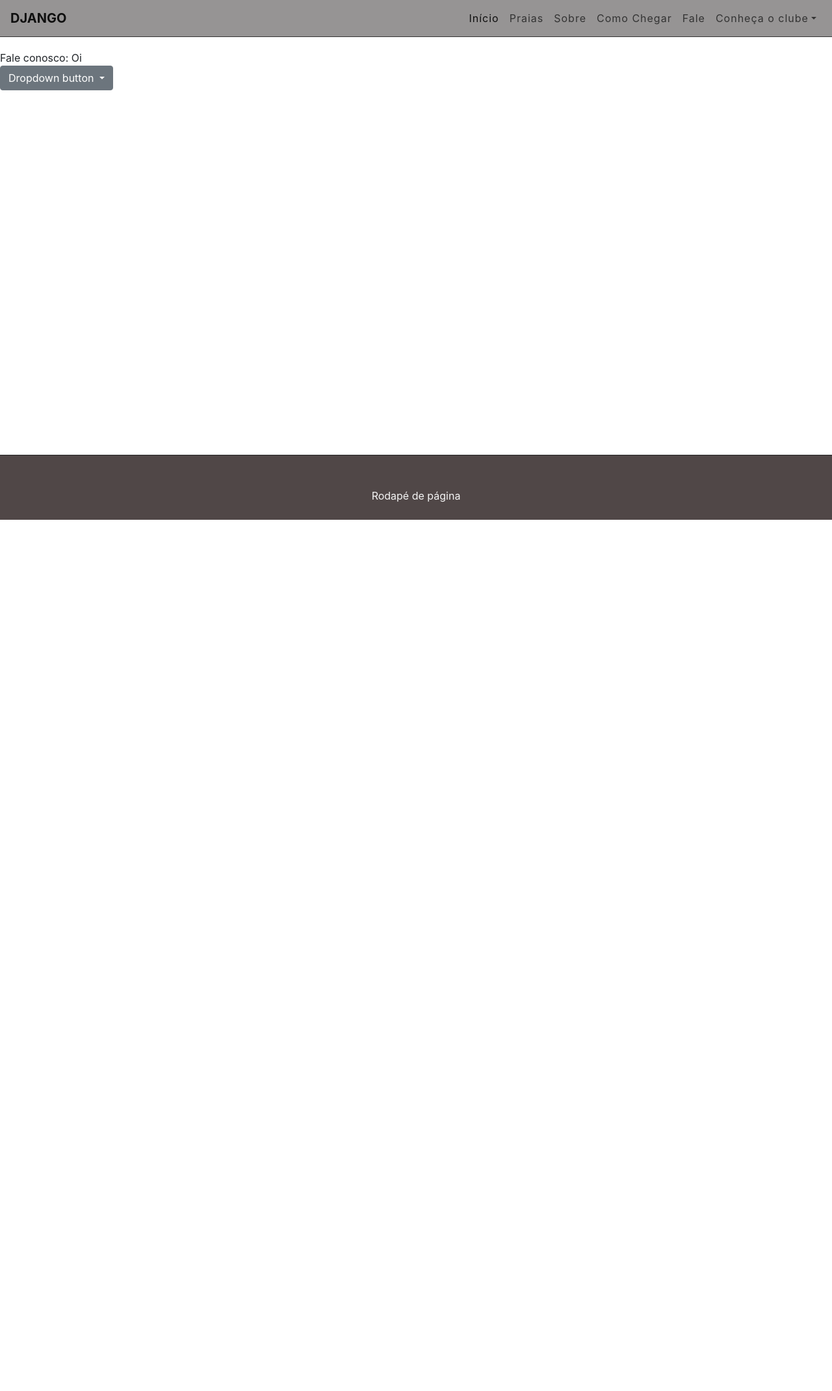
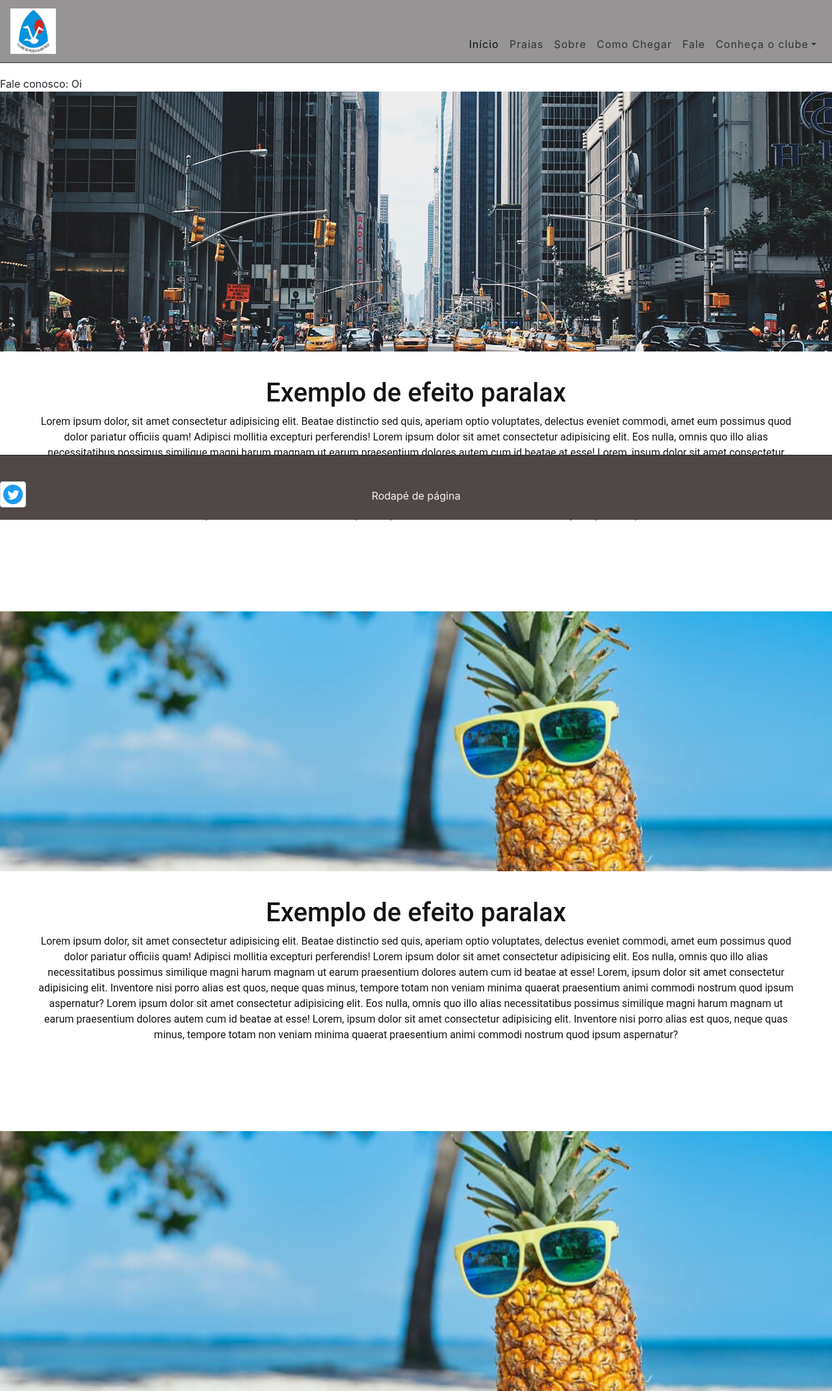
Before and after one commit to GabrielCalcada/alba-site, a Django app: page /Fale/ in a window 1280 px wide. Shown: the whole page at 65% size. Before the commit the page ends 800 px from the top, so only its background shows below. Run offline with Django 3.2, Linux system fonts and the light colour scheme; parts of the project's set-up code (start-up, migrations or seed data) failed here and were passed over; some libraries are stand-ins or nearby versions.

Commit message:
comecei a programar a pagina praia. Troquei o paralax para a página fale e coloquei um efeito slide na galeria de fotos da página praia.

```diff
--- a/static/css/base.css
+++ b/static/css/base.css
@@ -196,8 +196,9 @@ a {
 }
 
 .navbar-brand {
-    color: #333;
-    font-weight: bold;
+    /* color: #333;
+    font-weight: bold; */
+    max-width: 50px;
 }
 
 .navbar-light .navbar-nav a.nav-link {
@@ -253,40 +254,6 @@ footer p {
 }
 
 
-section{
-    width: 100%;
-    height: 400px;
-    text-align: center;
-    padding: 40px 4%;
-    font-family: roboto;
-    color: rgb(20, 20, 20);
-
-    background-position: center;
-    background-size: cover;
-    background-repeat: no-repeat;
-    background-attachment: fixed;
-
-}
-
-section p{
-    text-align: center;
-}
-
-h1{
-    margin-bottom: 20px;
-}
-
-
-section:nth-of-type(1){
-    background-image: url('../images/Fundo01.jpg');
-}
-section:nth-of-type(3){
-    background-image: url('../images/ferias.jpg');
-}
-section:nth-of-type(5){
-    background-image: url('../images/ferias.jpg');
-}
-
 /* codigo que deixa o rodapé no fundo da página
 EM CONSTRUÇÃO */
 #footer {
--- /dev/null
+++ b/static/css/fale.css
@@ -0,0 +1,34 @@
+/* Código para o efeito Paralax */
+section{
+    width: 100%;
+    height: 400px;
+    text-align: center;
+    padding: 40px 4%;
+    font-family: roboto;
+    color: rgb(20, 20, 20);
+
+    background-position: center;
+    background-size: cover;
+    background-repeat: no-repeat;
+    background-attachment: fixed;
+
+}
+
+section p{
+    text-align: center;
+}
+
+h1{
+    margin-bottom: 20px;
+}
+
+
+section:nth-of-type(1){
+    background-image: url('../images/Fundo01.jpg');
+}
+section:nth-of-type(3){
+    background-image: url('../images/ferias.jpg');
+}
+section:nth-of-type(5){
+    background-image: url('../images/ferias.jpg');
+}
--- a/templates/base.html
+++ b/templates/base.html
@@ -4,9 +4,9 @@
     <head>
         <meta charset="UTF-8">
         <meta http-equiv="X-UA-Compatible" content="IE=edge">
-        <meta name="viewport" content="width=device-width, initial-scale=1.0">
+        <meta name="viewport" content="width=device-width, initial-scale=1.0, maximum-scale=1.0">
         <!-- Os títulos das páginas mudam, logo a gente cria esse bloco para ele variar acom a s páginas -->
-        <title>{% block title %}{% endblock %}</title>
+        <title>{% block title %} Clube de pesca Albatroz{% endblock %}</title>
         <link rel="stylesheet" href="{% static 'css/base.css' %}">
     </head>
     <body>
@@ -33,7 +33,7 @@
         </header> -->
         <div>
         <nav class="navbar navbar-expand-lg navbar-light">
-            <a class="navbar-brand" href="#">DJANGO</a>
+            <div class="navbar-brand"><img src="../static/images/logo-alba.jpg" alt="Image" height="70" width="70" /></div>
             <button class="navbar-toggler" type="button" data-toggle="collapse" datatarget="#navbarSuportedContent">
                 <span class="navbar-toggle-icon"></span>
             </button>
@@ -75,6 +75,7 @@
             {% endblock content %}
             <footer id='footer'>
                 <p>Rodapé de página</p>
+                <a href="https://twitter.com/gabrielcalcada2"><img src="../static/images/Twitter-social-icons-circle-blue.png" height="40" width="40" class="media-object  img-responsive img-thumbnail"></a>
             </footer>
 
     <link rel="stylesheet" href="https://maxcdn.bootstrapcdn.com/bootstrap/4.0.0/css/bootstrap.min.css">
--- a/templates/fale.html
+++ b/templates/fale.html
@@ -2,16 +2,68 @@
 
 {% block content %}
 Fale conosco: Oi
+<!DOCTYPE html>
+<body>
 
-<div class="dropdown">
-    <button class="btn btn-secondary dropdown-toggle" type="button" id="dropdownMenuButton" data-toggle="dropdown" aria-haspopup="true" aria-expanded="false">
-      Dropdown button
-    </button>
-    <div class="dropdown-menu" aria-labelledby="dropdownMenuButton">
-      <a class="dropdown-item" href="#">Action</a>
-      <a class="dropdown-item" href="#">Another action</a>
-      <a class="dropdown-item" href="#">Something else here</a>
-    </div>
-  </div>
+<link rel="stylesheet" href="../static/css/fale.css">
 
+  <section></section>
+
+  <section>
+    <h1>Exemplo de efeito paralax
+    </h1>
+    <p>Lorem ipsum dolor, sit amet consectetur adipisicing
+    elit. Beatae distinctio sed quis, aperiam optio voluptates,
+    delectus eveniet commodi, amet eum possimus quod dolor pariatur
+    officiis quam! Adipisci mollitia excepturi perferendis!
+    Lorem ipsum dolor sit amet consectetur
+    adipisicing elit. Eos nulla, omnis quo illo alias
+      necessitatibus possimus similique magni harum
+      magnam ut earum praesentium dolores autem cum
+      id beatae at esse!
+    Lorem, ipsum dolor sit amet consectetur adipisicing elit.
+      Inventore nisi porro alias est quos, neque quas minus,
+      tempore totam non veniam minima quaerat praesentium animi
+      commodi nostrum quod ipsum aspernatur?
+      Lorem ipsum dolor sit amet consectetur
+      adipisicing elit. Eos nulla, omnis quo illo alias
+      necessitatibus possimus similique magni harum
+      magnam ut earum praesentium dolores autem cum
+      id beatae at esse!
+      Lorem, ipsum dolor sit amet consectetur adipisicing elit.
+      Inventore nisi porro alias est quos, neque quas minus,
+      tempore totam non veniam minima quaerat praesentium animi
+      commodi nostrum quod ipsum aspernatur?</p></section>
+
+  <section></section>
+
+  <section>
+    <h1>Exemplo de efeito paralax
+    </h1>
+    <p>Lorem ipsum dolor, sit amet consectetur adipisicing
+    elit. Beatae distinctio sed quis, aperiam optio voluptates,
+    delectus eveniet commodi, amet eum possimus quod dolor pariatur
+    officiis quam! Adipisci mollitia excepturi perferendis!
+    Lorem ipsum dolor sit amet consectetur
+    adipisicing elit. Eos nulla, omnis quo illo alias
+      necessitatibus possimus similique magni harum
+      magnam ut earum praesentium dolores autem cum
+      id beatae at esse!
+    Lorem, ipsum dolor sit amet consectetur adipisicing elit.
+      Inventore nisi porro alias est quos, neque quas minus,
+      tempore totam non veniam minima quaerat praesentium animi
+      commodi nostrum quod ipsum aspernatur?
+      Lorem ipsum dolor sit amet consectetur
+      adipisicing elit. Eos nulla, omnis quo illo alias
+      necessitatibus possimus similique magni harum
+      magnam ut earum praesentium dolores autem cum
+      id beatae at esse!
+      Lorem, ipsum dolor sit amet consectetur adipisicing elit.
+      Inventore nisi porro alias est quos, neque quas minus,
+      tempore totam non veniam minima quaerat praesentium animi
+      commodi nostrum quod ipsum aspernatur?</p></section>
+
+  <section></section>
+
+</body>
 {% endblock content %}
```
Also changed, not shown: pages/urls.py (+2 -5 lines), static/css/praias.css (added, +93 -0 lines), templates/praias.html (+83 -58 lines), static/images/Twitter-social-icons-circle-blue.png (added), static/images/logo-alba.jpg (added), 1 other file.
